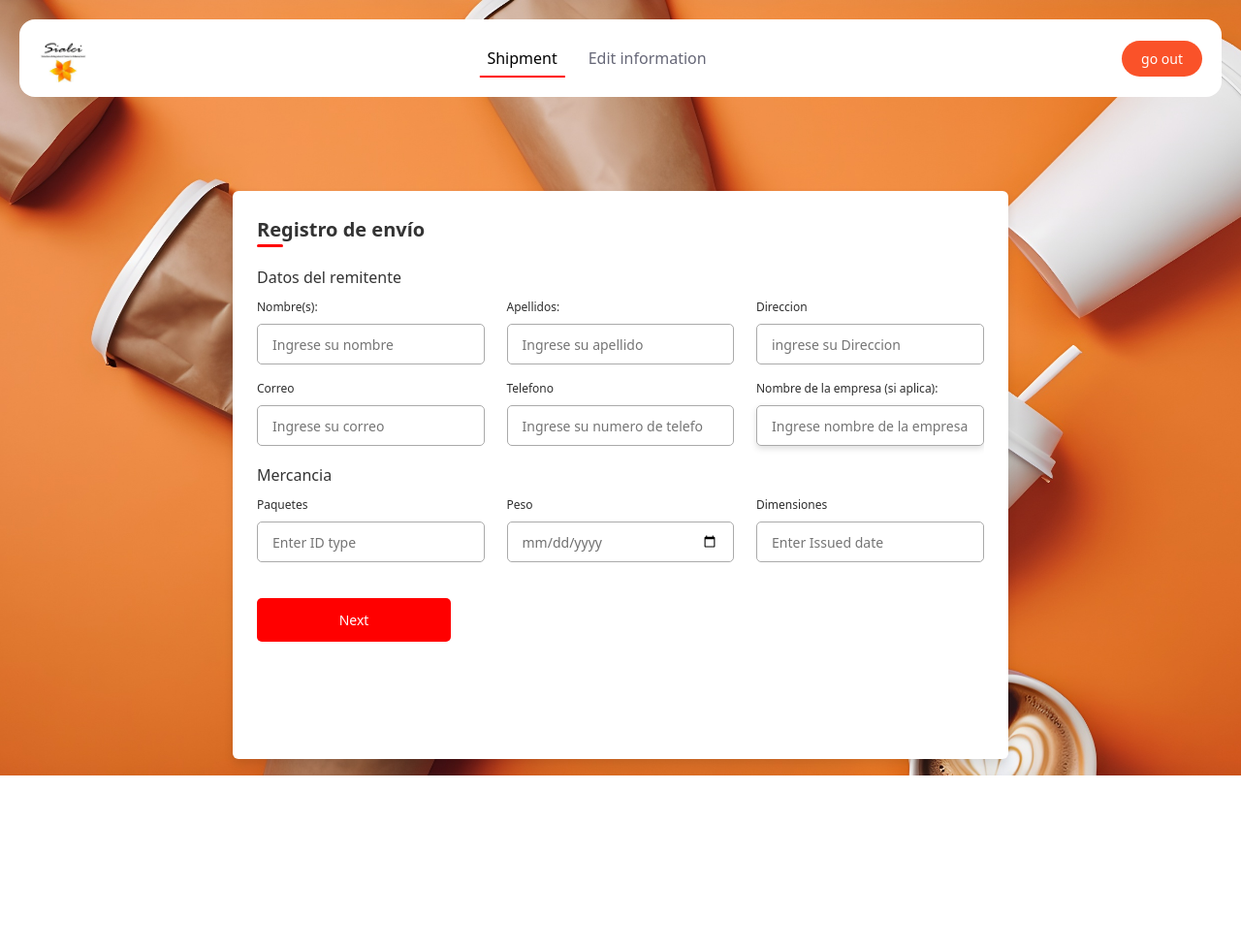
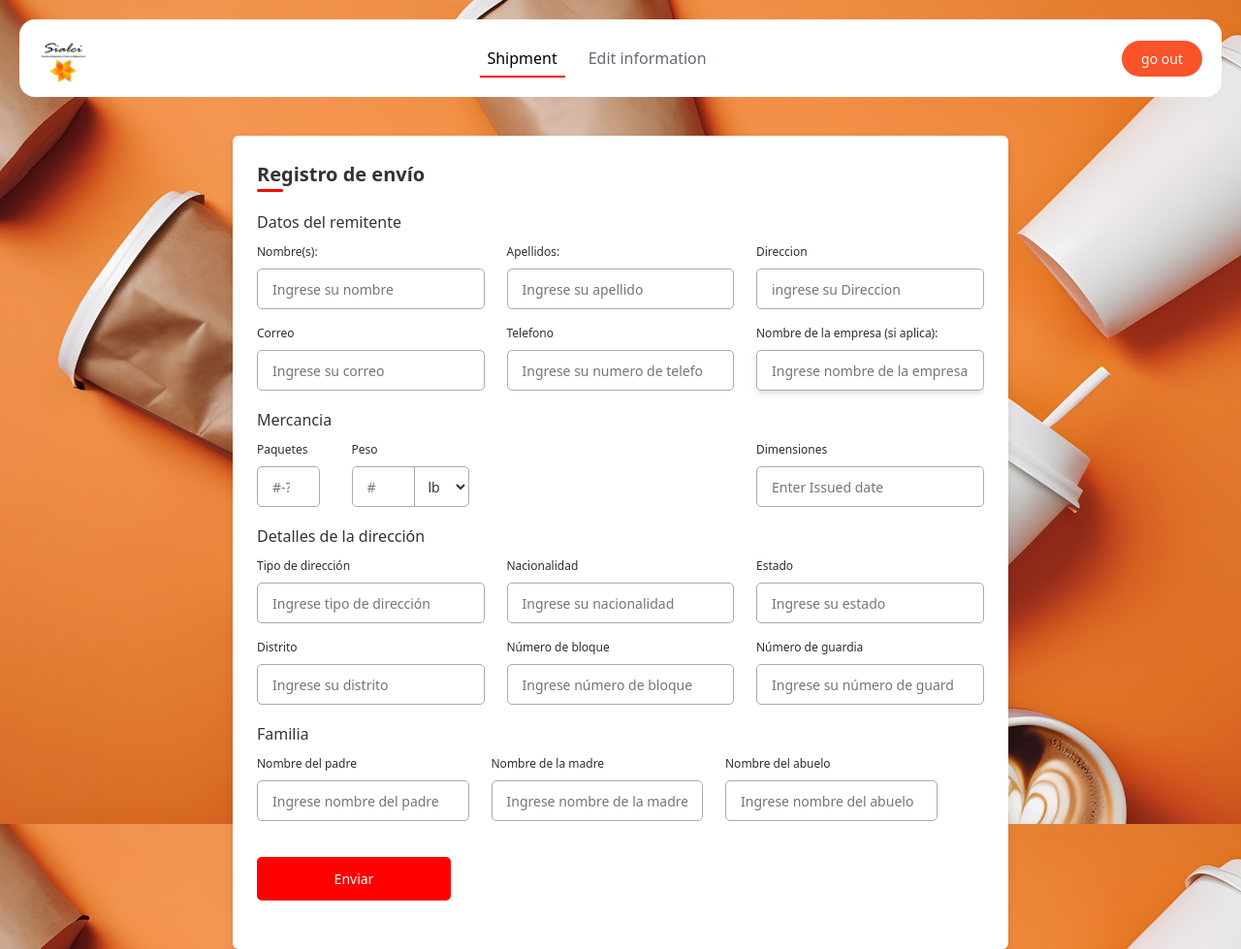
Before and after one commit to AbilsonRivera/SialciSAS, a PHP site: page /Usuario.php in a window 1280 px wide. Shown: the whole page at 97% size. Before the commit the page ends 800 px from the top, so only its background shows below. Run offline with PHP 8.4, Linux system fonts and the light colour scheme.

Commit message:
modificaciones
modificacion del formulario

```diff
--- a/Usuario.css
+++ b/Usuario.css
@@ -1,4 +1,4 @@
-.navbar{
+.navbar {
     background-color: #fff;
     height: 80px;
     margin: 20px;
@@ -43,13 +43,14 @@
     position: relative;
 }
 
-.nav-link:hover, .nav-link.active {
+.nav-link:hover,
+.nav-link.active {
     color: #000;
 }
 
 
-@media ( min-width: 991px){
-.nav-link::before{
+@media (min-width: 991px) {
+    .nav-link::before {
         content: "";
         position: absolute;
         bottom: 0;
@@ -62,19 +63,20 @@
         transition: 0.3 ease-in-out;
     }
 
-.nav-link:hover::before, .nav-link.active::before{
+    .nav-link:hover::before,
+    .nav-link.active::before {
         width: 100%;
         visibility: visible;
 
     }
 }
 
-.container{
+.container {
     margin-top: 20px;
 }
 
 .fondo {
-    background: url(img/CafeNaranja.jpg) no-repeat center;
+    background: url(img/CafeNaranja.jpg) center;
     background-size: cover;
     width: 100%;
     height: 100vh;
@@ -85,6 +87,7 @@
     display: flex;
     align-items: center;
     justify-content: center;
+    margin-top: 50px;
 }
 
 .container {
@@ -96,16 +99,16 @@
     margin: 0 15px;
     top: 90px;
     background-color: rgb(255, 255, 255);
-    box-shadow: 0 5px 10px rgb(0, 0, 0,0.1);
+    box-shadow: 0 5px 10px rgb(0, 0, 0, 0.1);
 }
 
-.container header{
+.container header {
     font-size: 20px;
     font-weight: 600;
     color: #333;
 }
 
-.container header::before{
+.container header::before {
     content: "";
     position: absolute;
     top: 55px;
@@ -114,10 +117,10 @@
     height: 3px;
     width: 27px;
     border-radius: 8px;
-    background-color: #ff0000 ;
+    background-color: #ff0000;
 }
 
-.container form{
+.container form {
     position: relative;
     margin-top: 16px;
     min-height: 490px;
@@ -125,32 +128,9 @@
     overflow: hidden;
 }
 
-.container form .form{
-    position: absolute;
-    background-color: #fff;
-    transition: 0.3s ease;
-    width: 100%;
-}
-
-.container form .form.second{
-    opacity: 0;
-    pointer-events: none;
-    transform: translateX(100%);
-    width: 100%;
-}
-.container form .form.second.secActive{
-    opacity: 1;
-    pointer-events: auto;
-    transform: translateX(0);
-}
-.container form .form.first.secActive{
-    opacity: 0;
-    pointer-events: auto;
-    transform: translateX(-100%);
-}
 
 
-.container form .title{
+.container form .title {
     display: block;
     margin-bottom: 8px;
     font-size: 16px;
@@ -159,27 +139,27 @@
     color: #333;
 }
 
-.container form .fields{
+.container form .fields {
     display: flex;
     align-items: center;
     justify-content: space-between;
     flex-wrap: wrap;
 }
 
-form .fields .input-field{
+form .fields .input-field {
     display: flex;
     width: calc(100% / 3 - 15px);
     flex-direction: column;
     margin: 4px 0;
 }
 
-.input-field label{
+.input-field label {
     font-size: 12px;
     font-weight: 500;
     color: #2e2e2e;
 }
 
-.input-field input{
+.input-field input {
     outline: none;
     font-size: 14px;
     font-weight: 400;
@@ -191,19 +171,19 @@ form .fields .input-field{
     margin: 8px 0;
 }
 
-.input-field input:is(:focus, :valid){
-    box-shadow: 0 3px 6px rgb(0, 0, 0,0.13);
+.input-field input:is(:focus, :valid) {
+    box-shadow: 0 3px 6px rgb(0, 0, 0, 0.13);
 }
 
-.input-field input[type="date"]{
+.input-field input[type="date"] {
     color: #707070;
 }
 
-.input-field input[type="date"]:valid{
+.input-field input[type="date"]:valid {
     color: #333;
 }
 
-.container form button, .backBtn{
+.container form button {
     display: flex;
     align-items: center;
     justify-content: center;
@@ -220,45 +200,85 @@ form .fields .input-field{
     cursor: pointer;
 }
 
-form button:hover{
+form button:hover {
     background-color: #00b383;
 }
 
-.container form button,
-.container form .backBtn{
+.container form button {
     font-size: 14px;
-    font-weight: 400;;
+    font-weight: 400;
+    ;
 }
 
-form button i,
-form .backBtn i{
+form button i {
     margin: 0 6px;
 }
 
-form .buttons{
+form .buttons {
     display: flex;
     align-items: center;
 
 }
-form .buttons button , .backBtn{
+
+form .buttons button {
     margin-right: 14px;
 
 }
 
 @media (max-width: 750px) {
-    .container form{
+    .container form {
         overflow-y: scroll;
     }
-    .container form::-webkit-scrollbar{
+
+    .container form::-webkit-scrollbar {
         display: none;
     }
-    form .fields .input-field{
+
+    form .fields .input-field {
         width: calc(100% / 2 - 15px);
     }
 }
 
 @media (max-width: 550px) {
-    form .fields .input-field{
+    form .fields .input-field {
         width: 100%;
     }
 }
+
+.input-field input[name="paquetes"] {
+    width: 65px;
+    /* Ajusta este valor según tus necesidades */
+}
+
+.input-field input[name="peso"] {
+    width: 65px;
+    /* Ajusta este valor según tus necesidades */
+}
+
+.input-field.pesos label,
+.input-field.pesos input[type="number"] {
+    margin-left: -160px;
+    /* Ajusta el valor según sea necesario */
+}
+
+.input-field.pesos select {
+    width: 57px;
+    /* Ajusta el ancho según tus necesidades */
+    margin-top: 8px;
+    margin-left: 10px;
+    /* Ajusta el margen izquierdo según sea necesario */
+    height: 42px;
+    /* Ajusta la altura según tus necesidades */
+    border-radius: 5px;
+    /* Ajusta el radio de borde según sea necesario */
+    border: 1px solid #aaa;
+    /* Ajusta el color y grosor del borde según sea necesario */
+    padding: 0 10px;
+    /* Ajusta el relleno según sea necesario */
+    font-size: 14px;
+    /* Ajusta el tamaño de fuente según sea necesario */
+    color: #333;
+    /* Ajusta el color del texto según sea necesario */
+    background-color: #fff;
+    /* Ajusta el color de fondo según sea necesario */
+}
--- a/Usuario.php
+++ b/Usuario.php
@@ -43,7 +43,7 @@
 
     </nav>
     <section class="formulario">
-        <div class="container">
+        <div class="container" id="formularioContainer">
             <header>Registro de envío</header>
             <form action="#">
                 <div class="form first">
@@ -92,30 +92,27 @@
                         <div class="fields">
                             <div class="input-field">
                                 <label>Paquetes</label>
-                                <input type="number" placeholder="Enter ID type" required>
+                                <input type="number" name="paquetes" placeholder="#-?" required>
                             </div>
 
-                            <div class="input-field">
+                            <div class="input-field pesos">
                                 <label>Peso</label>
-                                <input type="date" placeholder="Enter ID number" required>
+                                <div class="input-group">
+                                    <input type="Number" name="peso" placeholder="#" required>
+                                    <select class="">
+                                        <option value="lb">lb</option>
+                                        <option value="kg">kg</option>
+                                    </select>
                                 </div>
+                            </div>
+
+
 
                             <div class="input-field">
                                 <label>Dimensiones</label>
                                 <input type="text" placeholder="Enter Issued date" required>
                             </div>
 
-
-                        </div>
-                        <button class="nextBtn">
-                            <span class="btnText">Next</span>
-                        </button>
-
-
-                    </div>
-                </div>
-
-                <div class="form second">
                             <div class="details addres">
                                 <span class="title">Detalles de la dirección</span>
 
@@ -149,9 +146,6 @@
                                         <label>Número de guardia</label>
                                         <input type="number" placeholder="Ingrese su número de guardia" required>
                                     </div>
-                        </div>
-                    </div>
-
                                     <div class="details family">
                                         <span class="title">Familia</span>
 
@@ -171,15 +165,19 @@
                                                 <input type="text" placeholder="Ingrese nombre del abuelo" required>
                                             </div>
                                         </div>
-                        <div class="buttons">
-                            <div class="backBtn">
-                                <span class="btnText">Atrás</span>
+
                                     </div>
 
+                                </div>
+                            </div>
+
+
+                        </div>
                         <button class="nextBtn">
-                                <span class="btnText">Siguiente</span>
+                            <span class="btnText">Enviar</span>
                         </button>
-                        </div>
+
+
                     </div>
                 </div>
 
```
Also changed, not shown: script.js (+4 -46 lines). Lines whose indentation alone changed are shown as unchanged.
